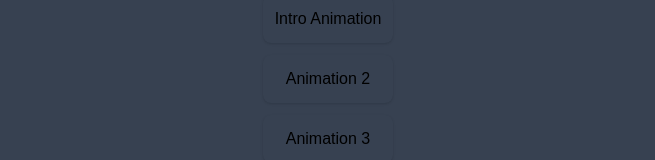
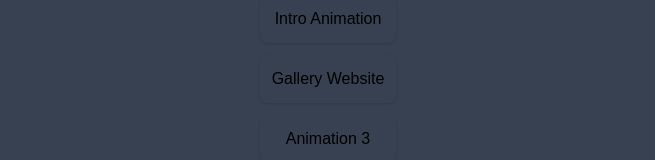
Before and after one commit to AbdullahAjayi/gsap-react-web-components-animation, a React app: page / in a window 1280 px wide. Shown: the part 133-293 px from the top of the page, without its empty margins (312-967 px from the left). Built offline with nearby package versions, Linux system fonts and the light colour scheme; the HTML template or start-up script is replaced by a standard one.

Commit message:
Added another page: GalleryWebsite.jsx

```diff
--- a/src/App.jsx
+++ b/src/App.jsx
@@ -2,7 +2,7 @@ import { useEffect } from "react";
 import { createBrowserRouter, RouterProvider } from "react-router-dom";
 import Lenis from "@studio-freight/lenis";
 
-import { Home, IntroAnimation } from "./pages";
+import { GalleryWebsite, Home, IntroAnimation } from "./pages";
 import Cursor from "./components/Cursor";
 
 const router = createBrowserRouter([
@@ -10,6 +10,10 @@ const router = createBrowserRouter([
   {
     path: "/intro-animation",
     element: <IntroAnimation />,
+  },
+  {
+    path: "/gallery-website",
+    element: <GalleryWebsite />,
   },
 ]);
 
--- /dev/null
+++ b/src/pages/GalleryWebsite.jsx
@@ -0,0 +1,5 @@
+const GalleryWebsite = () => {
+  return <div className="min-h-screen bg-slate-400">GalleryWebsite</div>;
+};
+
+export default GalleryWebsite;
--- a/src/pages/Home.jsx
+++ b/src/pages/Home.jsx
@@ -16,7 +16,7 @@ const Home = () => {
           <Link to="/intro-animation">Intro Animation</Link>
         </li>
         <li className={styles.linkBtn}>
-          <Link to="./">Animation 2</Link>
+          <Link to="/gallery-website">Gallery Website</Link>
         </li>
         <li className={styles.linkBtn}>
           <Link to="./">Animation 3</Link>
--- a/src/pages/index.js
+++ b/src/pages/index.js
@@ -1,2 +1,3 @@
 export { default as Home } from "./Home";
 export { default as IntroAnimation } from "./IntroAnimation";
+export { default as GalleryWebsite } from "./GalleryWebsite";
```
